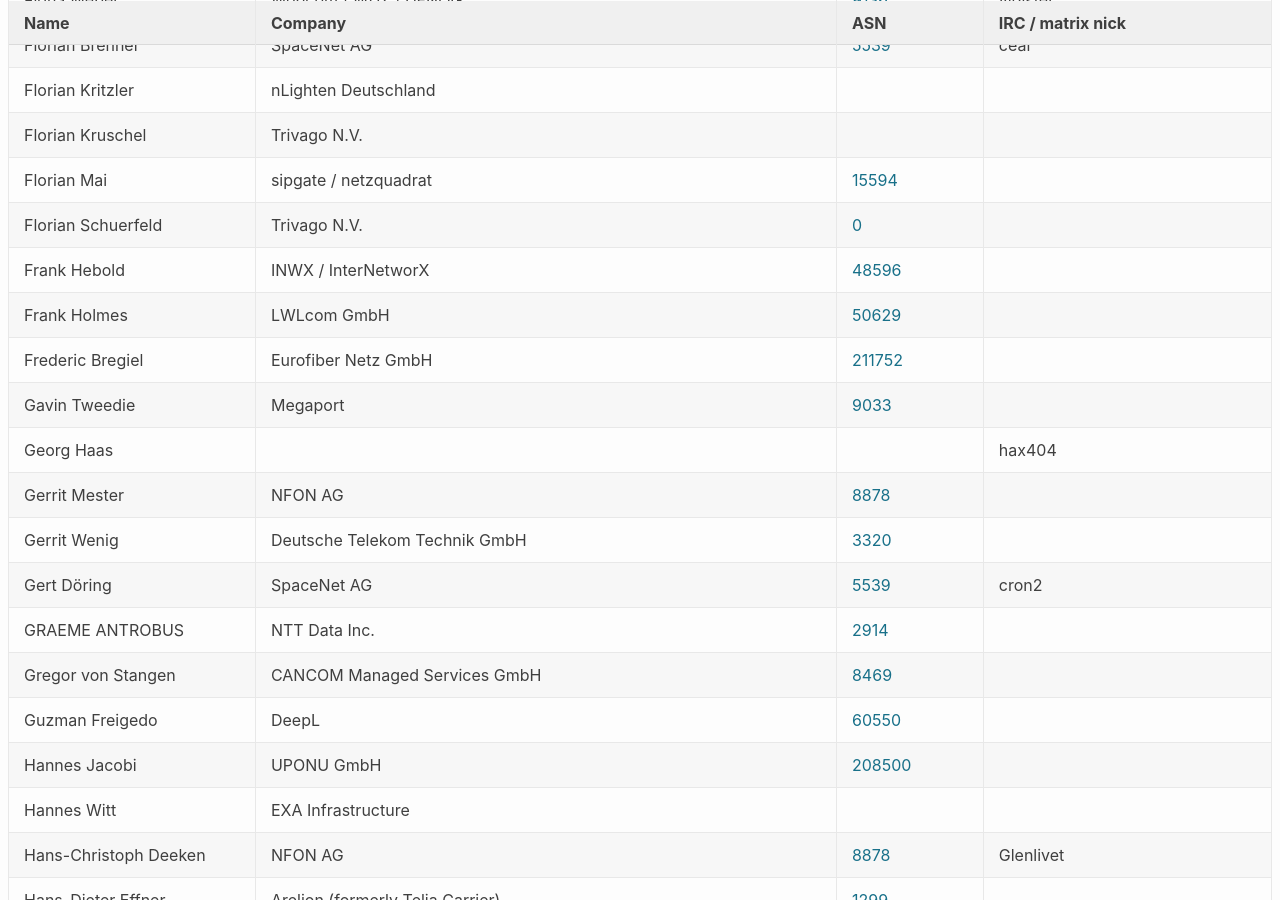
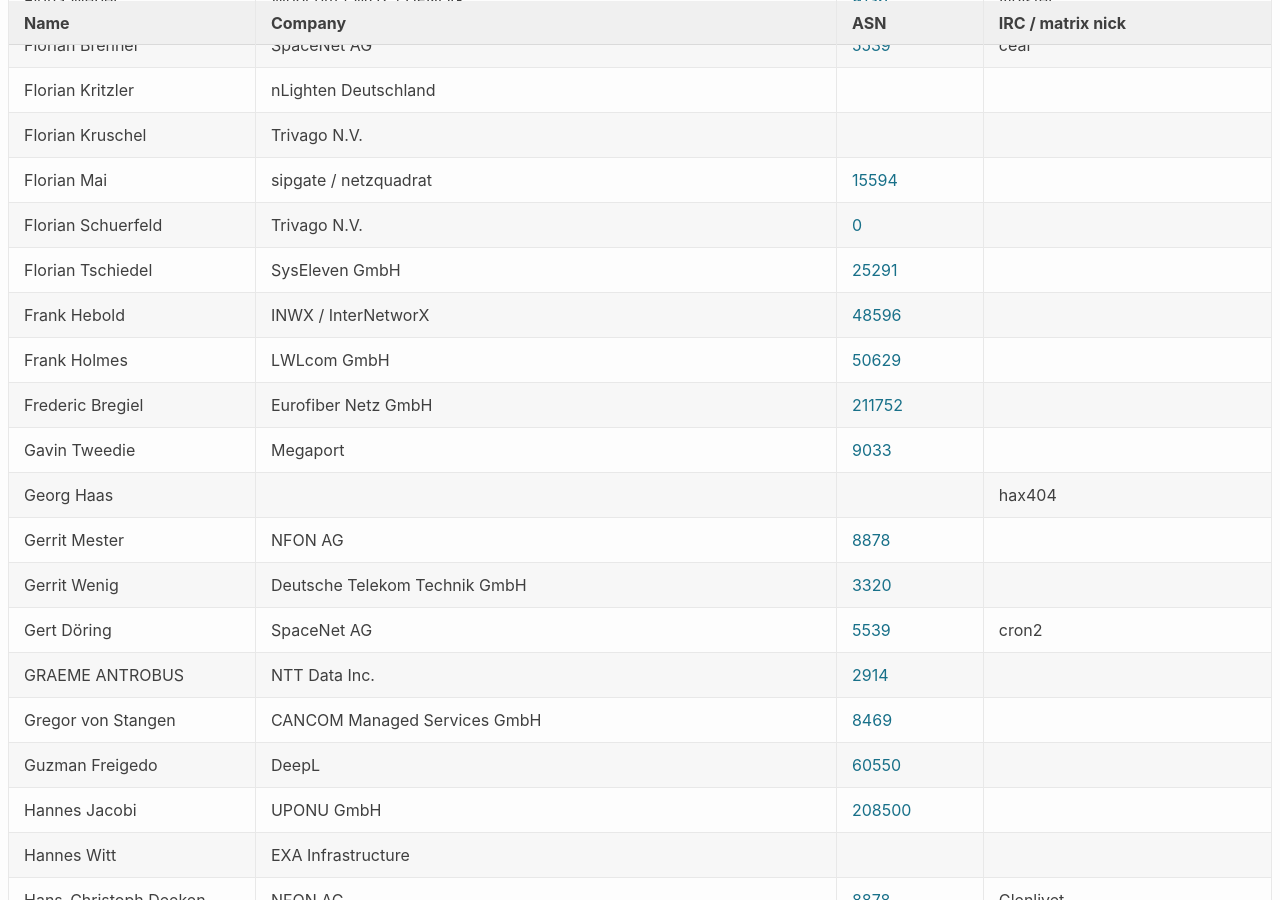
Before and after one commit to denog/pretix-attendeelist, a Jekyll site: the page built from denog16/index.markdown, in a window 1280 px wide and 900 px high, scrolled down 4993 px. Built offline with Jekyll 4.4.1, drawn with Linux system fonts in a browser that asks for light colours.

Commit message:
Latest data: Sat Oct 19 15:10:34 UTC 2024

```diff
--- a/_data/attendees_denog16_onsite.json
+++ b/_data/attendees_denog16_onsite.json
@@ -672,6 +672,12 @@
     "asn": "0"
   },
   {
+    "name": "Florian Tschiedel",
+    "company": "SysEleven GmbH",
+    "irc": null,
+    "asn": "25291"
+  },
+  {
     "name": "Frank Hebold",
     "company": "INWX / InterNetworX",
     "irc": null,
```
